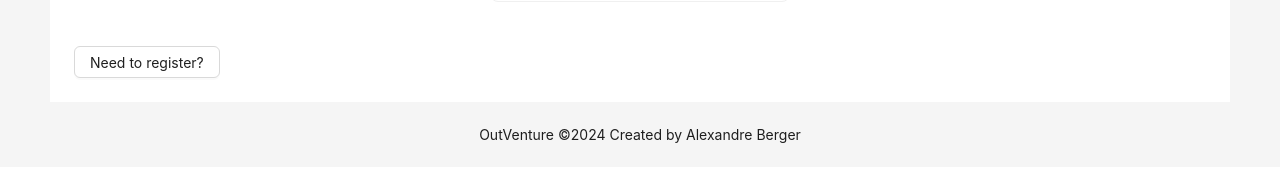
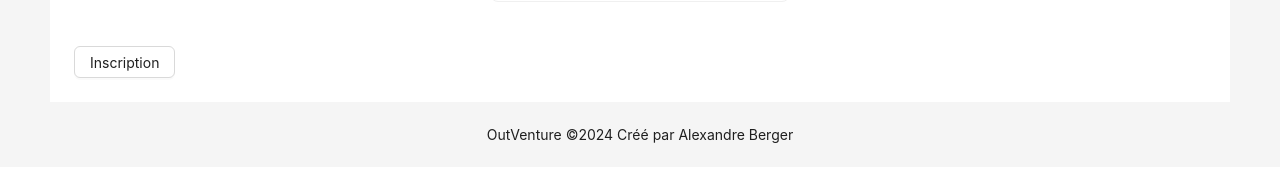
Before and after one commit to alex292802/OutVenture, a React (Create React App) app in the folder outventure-frontend/: page / in a window 1280 px wide. Shown: the part 455-636 px from the top of the page. Built offline with nearby package versions, Linux system fonts and the light colour scheme.

Commit message:
refactor: simplifying App.js component

```diff
--- a/outventure-frontend/src/App.js
+++ b/outventure-frontend/src/App.js
@@ -1,8 +1,10 @@
-import React, { useState } from 'react';
+import React, { useState, useContext } from 'react';
 import { Space, Button, Layout, Typography } from 'antd';
 import Login from './components/Login';
 import Register from './components/Register';
 import SportSelection from './components/SportSelection';
+import { AuthContext } from './context/AuthContext';
+import 'leaflet/dist/leaflet.css';
 import './App.css';
 
 const { Header, Content, Footer } = Layout;
@@ -10,11 +12,7 @@ const { Title } = Typography;
 
 function App() {
   const [showLogin, setShowLogin] = useState(true);
-  const [isLoggedIn, setIsLoggedIn] = useState(false);
-
-  const handleLogin = () => {
-    setIsLoggedIn(true);
-  };
+  const { user } = useContext(AuthContext);
 
   return (
     <Layout className="layout">
@@ -23,15 +21,15 @@ function App() {
       </Header>
       <Content style={{ padding: '0 50px' }}>
         <div className="site-layout-content">
-          {!isLoggedIn ? (
+          {!user ? (
             <Space direction="vertical" size="large" style={{ display: 'flex' }}>
               {showLogin ? (
-                <Login onLoginSuccess={handleLogin} />
+                <Login />
               ) : (
-                <Register onRegisterSuccess={handleLogin} />
+                <Register />
               )}
               <Button onClick={() => setShowLogin(!showLogin)}>
-                {showLogin ? 'Need to register?' : 'Already have an account?'}
+                {showLogin ? "Inscription" : 'Vous avez déjà un compte ?'}
               </Button>
             </Space>
           ) : (
@@ -39,7 +37,7 @@ function App() {
           )}
         </div>
       </Content>
-      <Footer style={{ textAlign: 'center' }}>OutVenture ©2024 Created by Alexandre Berger</Footer>
+      <Footer style={{ textAlign: 'center' }}>OutVenture ©2024 Créé par Alexandre Berger</Footer>
     </Layout>
   );
 }
--- a/outventure-frontend/src/components/Login.js
+++ b/outventure-frontend/src/components/Login.js
@@ -3,7 +3,7 @@ import { Form, Input, Button, Checkbox, Card, message, Space } from 'antd';
 import { AuthContext } from '../context/AuthContext';
 import { UserOutlined, LockOutlined } from '@ant-design/icons';
 
-const Login = ({ onLoginSuccess }) => {
+const Login = () => {
   const [loading, setLoading] = useState(false);
   const { login } = useContext(AuthContext);
 
@@ -12,7 +12,6 @@ const Login = ({ onLoginSuccess }) => {
     try {
       await login(values);
       message.success('Connexion réussie');
-      onLoginSuccess();
     } catch (error) {
       message.error('Échec de la connexion, veuillez vérifier vos identifiants');
     } finally {
```
